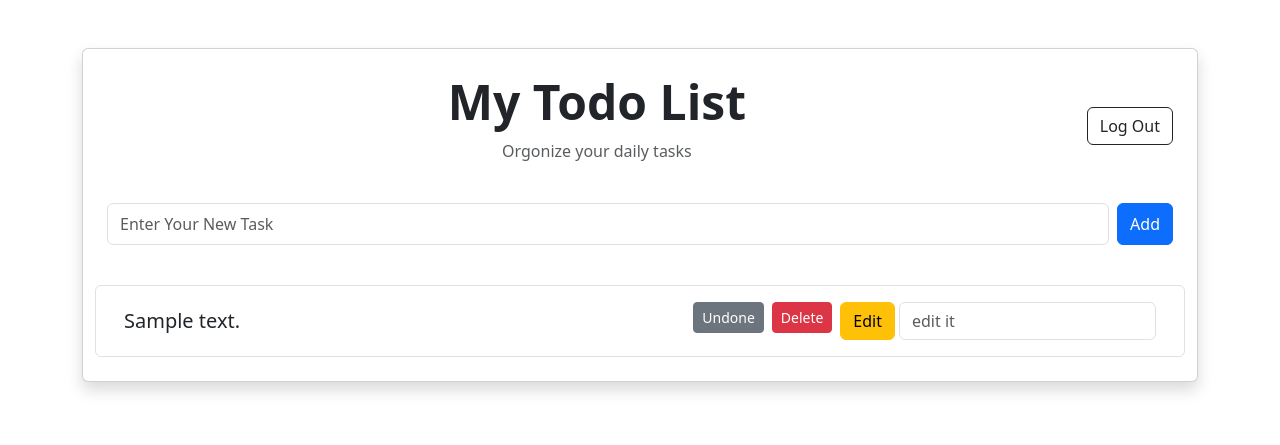
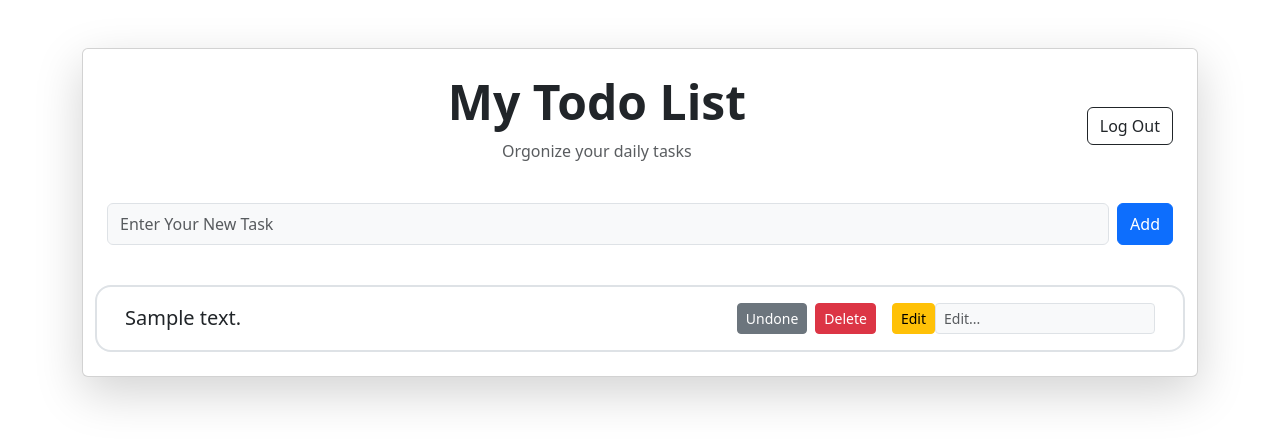
Before and after one commit to rezarezaimehrrh-ai/django-todo, a Django app: template todo_app/templates/todo_app/todo_app.html in a window 1280 px wide. Shown: the top 445 px of the page. Run offline with Django 5.2, Linux system fonts and the light colour scheme; tables that the repository leaves empty hold one stand-in row (values such as "Sample post"); the template is opened without the code that fills it: values that come from a table or form of the project are taken from there, most other values are stand-ins (such as "Sample title", 1, 10 or a date in 2020).

Commit message:
Work on CSS 2

```diff
--- a/todo_app/templates/todo_app/todo_app.html
+++ b/todo_app/templates/todo_app/todo_app.html
@@ -19,7 +19,7 @@
 
 
     <div class="container mt-5">
-        <div class="card shadow mt-3 p-4">
+        <div class="card shadow-lg mt-3 p-4">
 
             <div class="d-flex justify-content-between align-items-center mb-4">
                 <div></div>
@@ -54,7 +54,7 @@
             <form method="post" action="{% url 'add_page' %}" class="d-flex mb-4">
                 {% csrf_token %}
 
-                <input type="text" name="item" placeholder="Enter Your New Task" class="form-control me-2 py-2">
+                <input type="text" name="item" placeholder="Enter Your New Task" class="form-control me-2 py-2 bg-light">
                 <button type="submit" class="btn btn-primary" value="{{x.id}}">Add</button>
 
             </form>
@@ -64,7 +64,7 @@
             <!--  items   -->
 
             {%for x in tasks%}
-            <div class="row align-items-center border rounded p-3 mt-3">
+            <div class="row align-items-center border border-2 rounded-4 p-3 mt-3">
                 <div class="col">
 
                     <span class="semibold fs-5">{{x.text}}</span>
@@ -118,12 +118,16 @@
 
                     {% if x.text %} <!--edit-->
 
-                    <form method="post" action="{% url 'edpage' %}" class="d-flex">
+                    <form method="post" action="{% url 'edpage' %}" class="d-flex align-items-center">
                         {% csrf_token %}
 
-                        <button type="submit" name="edit_it" value="{{x.id}}" class="btn btn-warning">Edit</button>
 
-                        <input type="text" name="new_edit" placeholder="edit it" class="form-control ms-1">
+
+                        <button type="submit" name="edit_it" value="{{x.id}}" class="btn btn-warning btn-sm ms-2">Edit</button>
+
+                        <input type="text" name="new_edit" placeholder="Edit..." class="form-control form-control-sm bg-light">
+
+
                     </form>
 
                     {%endif%}
```
